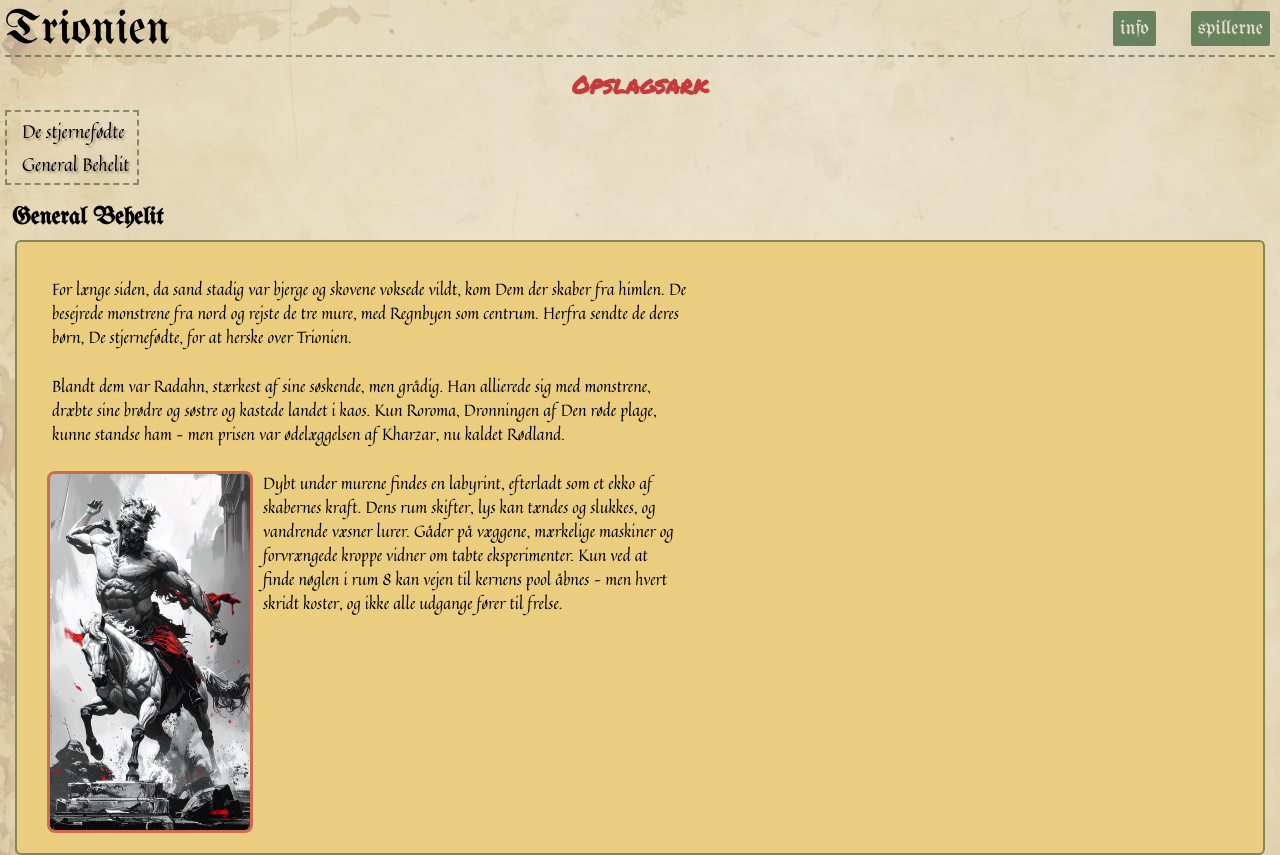
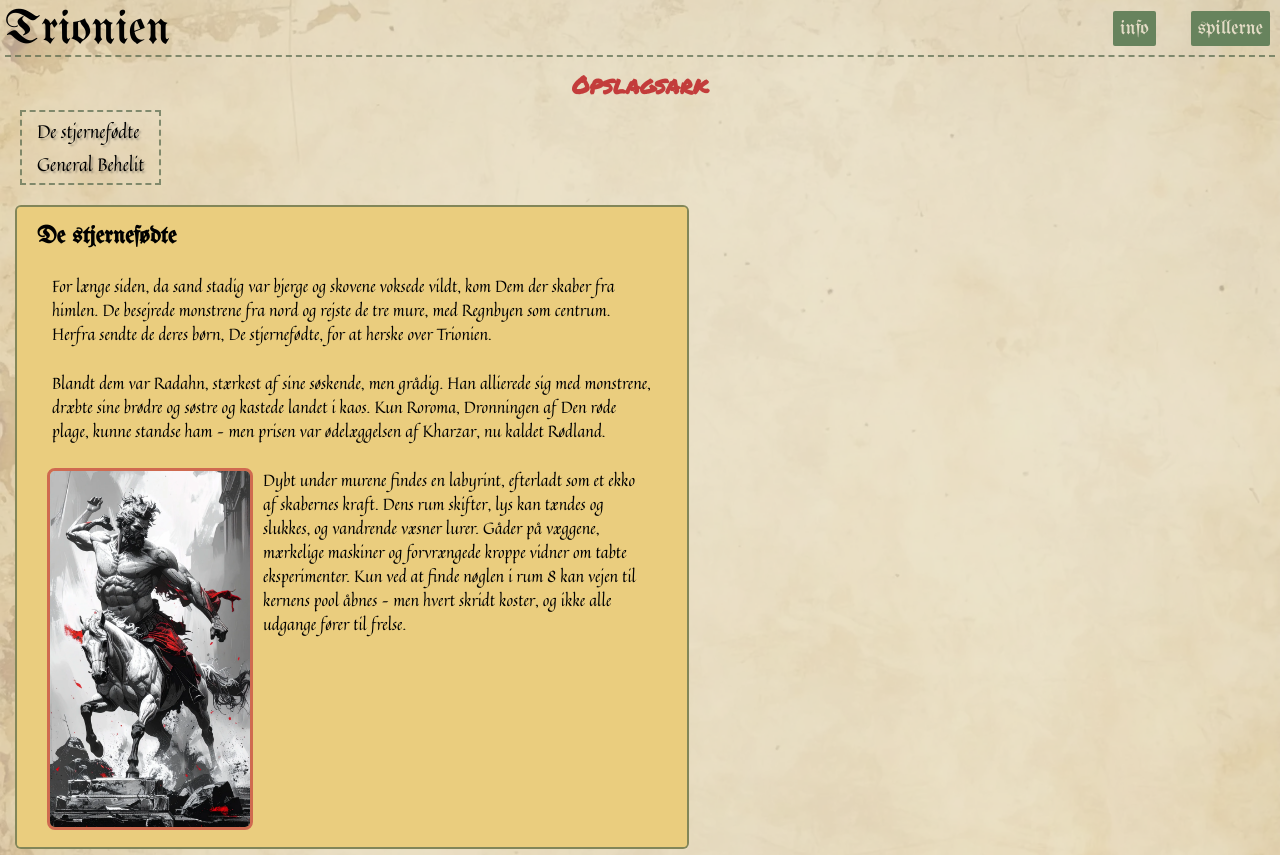
Before and after one commit to NoahCammelbeeck/Emnesite, a plain HTML site: page de_stjernefødte.html in a window 1280 px wide. Shown: the top 855 px of the page. Drawn offline with Linux system fonts and the light colour scheme.

Commit message:
forbedret opslagsark

```diff
--- a/css/generel.css
+++ b/css/generel.css
@@ -42,7 +42,7 @@ body::before {
   position: absolute;
   inset: 0;
   background: url("../img/WEBG/parchment_3.webp") center/cover no-repeat;
-  opacity: 0.255; /* styrer gennemsigtigheden */
+  opacity: 0.275; /* styrer gennemsigtigheden */
   z-index: -1; /* bag alt indhold */
 }
 
@@ -107,6 +107,7 @@ h1 {
 }
 h2 {
   font-family: "medieval";
+  margin-left: 10px;
 }
 
 h3 {
@@ -133,6 +134,11 @@ p {
   gap: 5px;
   margin: 8px;
 }
+
+.grid_2_1 > article {
+  margin: 20px;
+}
+
 .grid_1_1 {
   display: grid;
   grid-template-columns: 1fr 1fr;
@@ -203,9 +209,11 @@ ul {
   border: 2.5px dashed rgb(81, 101, 73, 0.68);
   width: auto;
   padding-left: 10px;
+  padding-right: 7px;
   display: block;
   width: 120px;
   margin-bottom: 20px;
+  margin-left: 15px;
 }
 li {
   font-family: "quintessential";
@@ -293,6 +301,8 @@ li:hover {
   margin: 10px;
   overflow: auto; /* Sørger for at containeren omfavner floated indhold */
   position: relative;
+  height: 620px;
+  max-width: 650px;
 }
 
 .opslagsark_img {
--- a/de_stjernefødte.html
+++ b/de_stjernefødte.html
@@ -25,8 +25,9 @@
         </ul>
       </article>
       <article>
-        <h2>General Behelit</h2>
+
         <div class="tekst_pic">
+          <h2>De stjernefødte</h2>
           <p>
             For længe siden, da sand stadig var bjerge og skovene voksede vildt, kom Dem der skaber fra himlen. De besejrede monstrene fra nord og
             rejste de tre mure, med Regnbyen som centrum. Herfra sendte de deres børn, De stjernefødte, for at herske over Trionien.
```
Also changed, not shown: general_behelit.html (+1 -1 lines).
